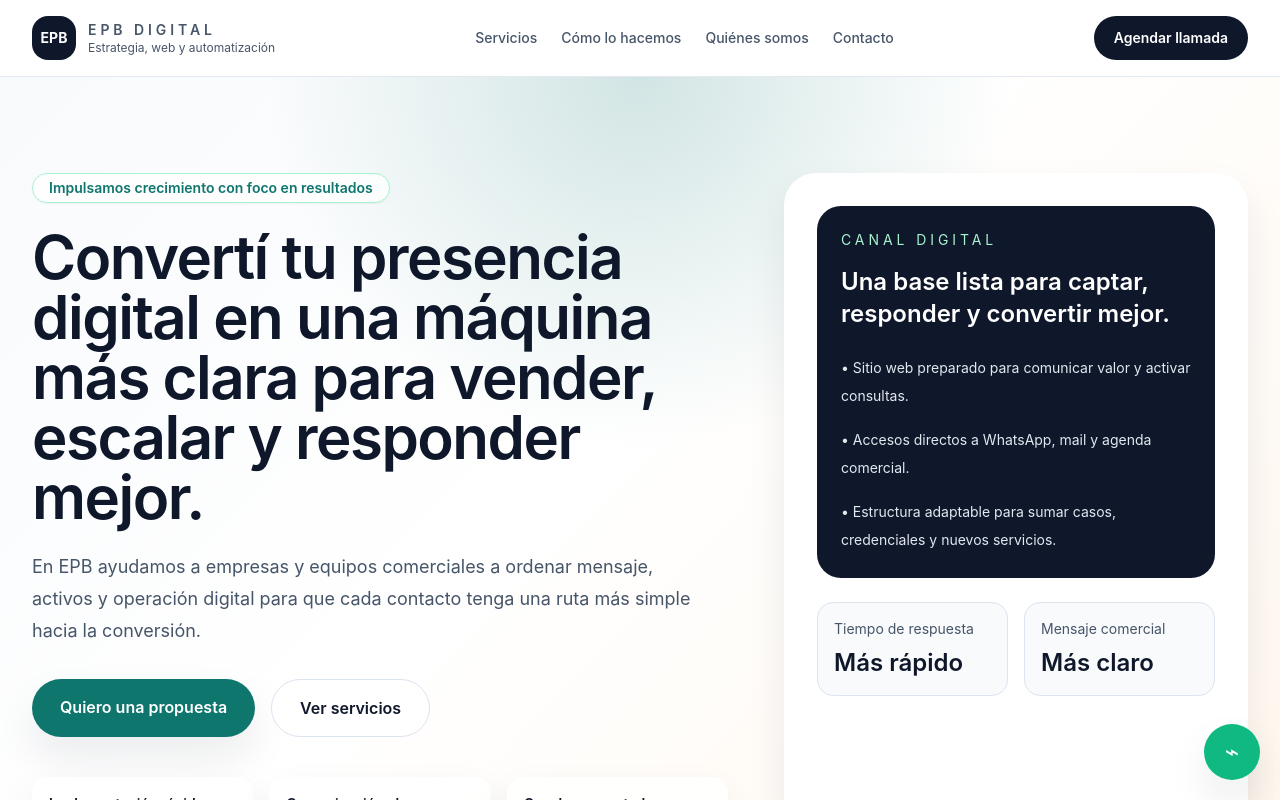
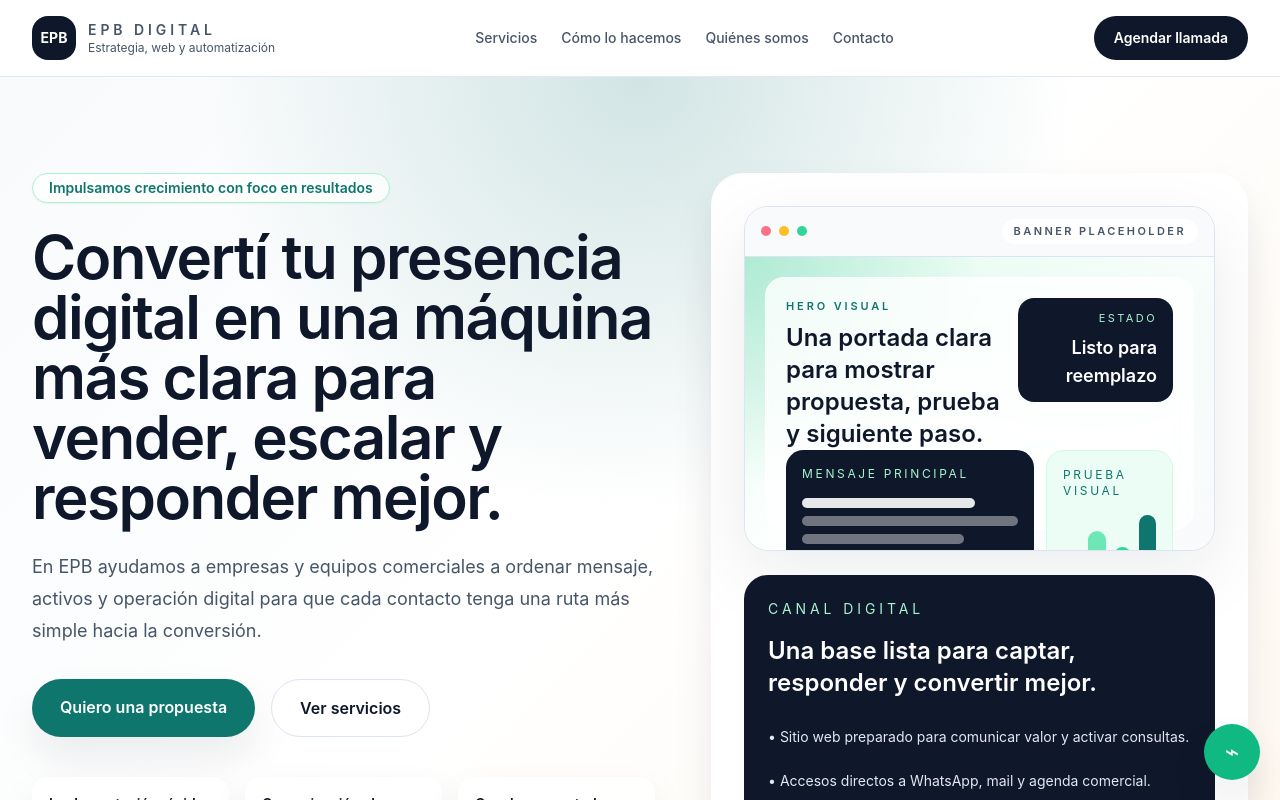
Before and after one commit to Skullby/EPB, a React (Vite) app: page / in a window 1280 px wide. Shown: the top 800 px of the page. Built offline with nearby package versions, Linux system fonts and the light colour scheme.

Commit message:
Add hero banner placeholder

```diff
--- a/src/App.tsx
+++ b/src/App.tsx
@@ -140,7 +140,71 @@ function App() {
             </div>
 
             <div className="rounded-[2rem] border border-white/70 bg-white p-6 shadow-soft lg:p-8">
-              <div className="rounded-[1.5rem] bg-epb-ink p-6 text-white">
+              <div className="overflow-hidden rounded-[1.5rem] border border-epb-line bg-white shadow-[0_24px_70px_rgba(15,23,42,0.08)]">
+                <div className="flex items-center justify-between border-b border-epb-line bg-slate-50/90 px-4 py-3">
+                  <div className="flex items-center gap-2">
+                    <span className="h-2.5 w-2.5 rounded-full bg-rose-400" aria-hidden="true" />
+                    <span className="h-2.5 w-2.5 rounded-full bg-amber-400" aria-hidden="true" />
+                    <span className="h-2.5 w-2.5 rounded-full bg-emerald-400" aria-hidden="true" />
+                  </div>
+                  <span className="rounded-full bg-white px-3 py-1 text-[11px] font-semibold uppercase tracking-[0.22em] text-epb-slate">
+                    Banner placeholder
+                  </span>
+                </div>
+
+                <div className="relative aspect-[16/10] overflow-hidden bg-[radial-gradient(circle_at_top_left,_rgba(16,185,129,0.28),_transparent_42%),linear-gradient(135deg,_#ecfdf5_0%,_#ffffff_48%,_#f8fafc_100%)] p-4 sm:p-5">
+                  <div className="absolute inset-x-6 top-5 h-24 rounded-full bg-emerald-200/40 blur-3xl" aria-hidden="true" />
+                  <div className="relative flex h-full flex-col justify-between rounded-[1.2rem] border border-white/80 bg-white/80 p-4 backdrop-blur sm:p-5">
+                    <div className="flex items-start justify-between gap-4">
+                      <div>
+                        <p className="text-[11px] font-semibold uppercase tracking-[0.26em] text-epb-brand">Hero visual</p>
+                        <h3 className="mt-2 max-w-xs text-xl font-semibold leading-tight text-epb-ink sm:text-2xl">
+                          Una portada clara para mostrar propuesta, prueba y siguiente paso.
+                        </h3>
+                      </div>
+                      <div className="hidden rounded-2xl bg-epb-ink px-4 py-3 text-right text-white sm:block">
+                        <p className="text-[11px] uppercase tracking-[0.22em] text-emerald-200">Estado</p>
+                        <p className="mt-2 text-lg font-semibold">Listo para reemplazo</p>
+                      </div>
+                    </div>
+
+                    <div className="grid gap-3 sm:grid-cols-[1.1fr_0.9fr]">
+                      <div className="rounded-[1.1rem] bg-epb-ink p-4 text-white">
+                        <p className="text-xs uppercase tracking-[0.22em] text-emerald-200">Mensaje principal</p>
+                        <div className="mt-4 space-y-2">
+                          <div className="h-2.5 w-4/5 rounded-full bg-white/90" aria-hidden="true" />
+                          <div className="h-2.5 w-full rounded-full bg-white/40" aria-hidden="true" />
+                          <div className="h-2.5 w-3/4 rounded-full bg-white/40" aria-hidden="true" />
+                        </div>
+                        <div className="mt-5 flex gap-2">
+                          <div className="h-9 w-28 rounded-full bg-emerald-400/90" aria-hidden="true" />
+                          <div className="h-9 w-24 rounded-full border border-white/30" aria-hidden="true" />
+                        </div>
+                      </div>
+
+                      <div className="grid gap-3">
+                        <div className="rounded-[1.1rem] border border-emerald-100 bg-emerald-50 p-4">
+                          <p className="text-xs uppercase tracking-[0.22em] text-epb-brand">Prueba visual</p>
+                          <div className="mt-4 flex items-end gap-2" aria-hidden="true">
+                            <div className="h-10 w-1/4 rounded-t-2xl bg-emerald-200" />
+                            <div className="h-16 w-1/4 rounded-t-2xl bg-emerald-300" />
+                            <div className="h-12 w-1/4 rounded-t-2xl bg-emerald-400" />
+                            <div className="h-20 w-1/4 rounded-t-2xl bg-epb-brand" />
+                          </div>
+                        </div>
+                        <div className="rounded-[1.1rem] border border-epb-line bg-white p-4">
+                          <p className="text-xs uppercase tracking-[0.22em] text-epb-slate">Espacio editable</p>
+                          <p className="mt-3 text-sm leading-6 text-epb-slate">
+                            Reemplazable por captura, mockup o creatividad final sin cambiar la estructura del hero.
+                          </p>
+                        </div>
+                      </div>
+                    </div>
+                  </div>
+                </div>
+              </div>
+
+              <div className="mt-6 rounded-[1.5rem] bg-epb-ink p-6 text-white">
                 <p className="text-sm uppercase tracking-[0.28em] text-emerald-200">Canal digital</p>
                 <h3 className="mt-4 text-2xl font-semibold">Una base lista para captar, responder y convertir mejor.</h3>
                 <ul className="mt-6 space-y-4 text-sm leading-7 text-slate-200" aria-label="Resultados del sitio">
@@ -149,6 +213,7 @@ function App() {
                   <li>• Estructura adaptable para sumar casos, credenciales y nuevos servicios.</li>
                 </ul>
               </div>
+
               <div className="mt-6 grid gap-4 sm:grid-cols-2">
                 <div className="rounded-2xl border border-epb-line bg-epb-soft p-4">
                   <p className="text-sm text-epb-slate">Tiempo de respuesta</p>
```
